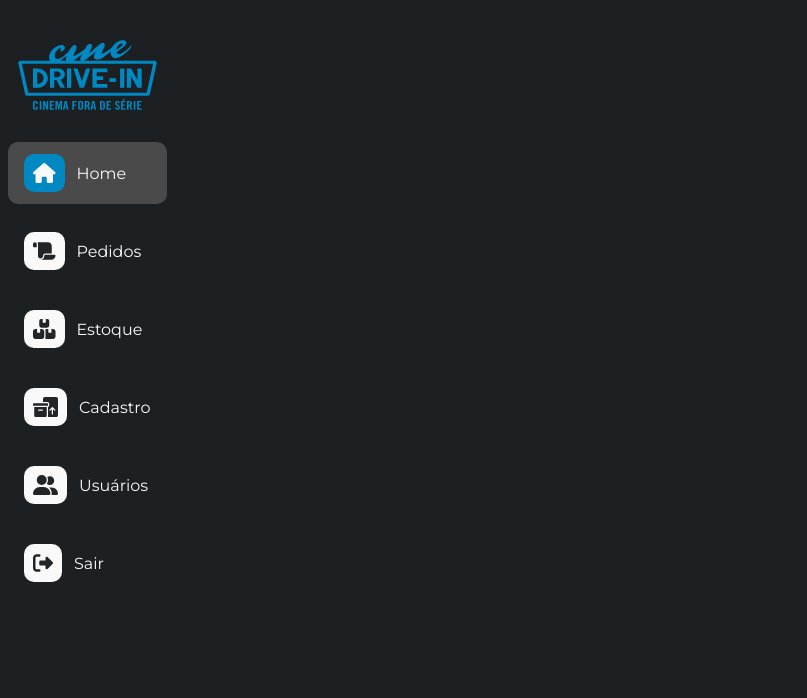
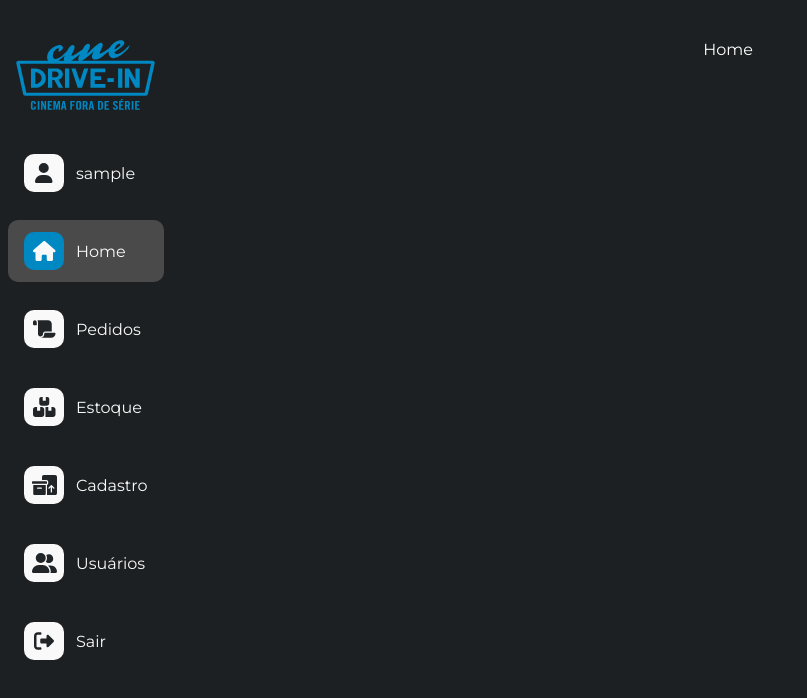
Before and after one commit to leoFagundes/cine-drivein-admin, a React (Create React App) app: page / in a window 1280 px wide. Shown: the top 698 px of the page, without its empty margins (0-807 px from the left). Built offline with nearby package versions, Linux system fonts and the light colour scheme; sample sign-in values are in the browser's storage.

Commit message:
feat: update admin template

```diff
--- a/src/Components/Molecules/Alert/Alert.module.scss
+++ b/src/Components/Molecules/Alert/Alert.module.scss
@@ -3,7 +3,7 @@
 .alert {
   display: flex;
   align-items: center;
-  justify-content: center;
+  justify-content: space-around;
   gap: 10px;
   position: fixed;
   padding: 5px 15px;
@@ -13,6 +13,8 @@
   animation: alertAnimation 0.5s ease forwards;
   z-index: 99;
   color: $main-white;
+  height: 60px;
+  min-width: 250px;
 
   .closeIco {
     &:hover {
--- a/src/Components/Molecules/HorizontalItem/HorizontalItem.module.scss
+++ b/src/Components/Molecules/HorizontalItem/HorizontalItem.module.scss
@@ -1,4 +1,4 @@
-@import '../../../Global.scss';
+@import "../../../Global.scss";
 
 .sidebarItemContainer {
   display: flex;
@@ -51,6 +51,7 @@
   background-color: $main-white;
   border-radius: 10px;
   color: $background-color;
+  width: 40px;
 }
 
 .iconContainerActivate {
@@ -61,4 +62,10 @@
   border-radius: 10px;
   background-color: $primary-color;
   color: $main-white;
+  width: 40px;
 }
+
+.avatarProfileImage {
+  width: 40px;
+  transform: scale(1.4);
+}
--- a/src/Components/Molecules/HorizontalItem/index.tsx
+++ b/src/Components/Molecules/HorizontalItem/index.tsx
@@ -1,25 +1,37 @@
 import styles from './HorizontalItem.module.scss'
-import {FontAwesomeIcon} from "@fortawesome/react-fontawesome";
+import { FontAwesomeIcon } from "@fortawesome/react-fontawesome";
 import Text from "../../Atoms/Text";
-import {IconProp} from "@fortawesome/fontawesome-svg-core";
+import { IconProp } from "@fortawesome/fontawesome-svg-core";
 
 type HorizontalItemType = {
   pageKey?: string;
   isSelected: boolean;
   label: string;
   icon: IconProp;
+  profileImage?: string;
   onClick: VoidFunction;
   marginTop: string;
 }
-export const HorizontalItem = ({pageKey, label, icon, onClick, marginTop, isSelected}: HorizontalItemType) => {
+export const HorizontalItem = ({ pageKey, label, icon, profileImage, onClick, marginTop, isSelected }: HorizontalItemType) => {
   const containerClassName = isSelected ? styles.sidebarItemContainerActivate : styles.sidebarItemContainer;
   const iconClassName = isSelected ? styles.iconContainerActivate : styles.iconContainer;
 
   return (
-  <div onClick={onClick} style={{marginTop}} className={containerClassName}>
-    <div className={iconClassName}>
-      <FontAwesomeIcon size="lg" icon={icon}/>
+    <div onClick={onClick} style={{ marginTop }} className={containerClassName}>
+
+      {pageKey === 'profile' && profileImage !== '' ?
+        <img
+          className={styles.avatarProfileImage}
+          src={`https://api.dicebear.com/7.x/adventurer/svg?seed=${profileImage}`}
+          alt={`Profile Image - ${label}`}
+        />
+        :
+        <div className={iconClassName}>
+          <FontAwesomeIcon size="lg" icon={icon} />
+        </div>
+      }
+
+      <Text>{label}</Text>
     </div>
-    <Text>{label}</Text>
-  </div>
-)};
+  )
+};
--- a/src/Components/Organism/LayoutWithSidebar/index.tsx
+++ b/src/Components/Organism/LayoutWithSidebar/index.tsx
@@ -1,17 +1,88 @@
-import {Sidebar} from "../Sidebar";
+import { useLocation, useNavigate } from "react-router";
+import { useAuth } from "../../../Context/AuthContext";
+import { Sidebar } from "../Sidebar";
 import styles from './AdminTemplate.module.scss';
-import {ReactNode} from "react";
+import { ReactNode, useEffect, useState } from "react";
+import Alert from "../../Molecules/Alert";
+import Home from "../../../Pages/Home";
 
 type AdminTemplateType = {
-  children?: ReactNode;
+  isAdminPage?: ReactNode;
 }
-export const LayoutWithSidebar = ({children}: AdminTemplateType) => {
+
+export const LayoutWithSidebar = ({ isAdminPage = false }: AdminTemplateType) => {
+  const [currentPage, setCurrentPage] = useState('home');
+  const [showLoginSuccessAlert, setShowLoginSuccessAlert] = useState(false);
+
+  const navigate = useNavigate();
+  const location = useLocation();
+  const { isLoggedIn, user } = useAuth();
+  const { from } = location.state || { from: { pathname: "/" } };
+
+  const closeAlert = () => {
+    setShowLoginSuccessAlert(false);
+  };
+
+  useEffect(() => {
+
+    const checkAuthentication = async () => {
+
+      if (from === "200:LoginSuccess") {
+        setShowLoginSuccessAlert(true);
+        navigate("/", { replace: true });
+      }
+
+      if (!isLoggedIn) {
+        const queryParams = { from: "401:UnauthorizedPageAccess" };
+        navigate("/login", { state: queryParams });
+      }
+    };
+
+    checkAuthentication();
+  }, [from, navigate, isLoggedIn]);
+
+  const renderContent = () => {
+    if (currentPage === "home") {
+      return <Home />;
+    }
+    if (currentPage === "profile") {
+      // return <Profile />;
+      return 'profile'
+    }
+    if (currentPage === "order") {
+      // return <Orders />;
+      return 'order'
+    }
+    if (currentPage === "stock") {
+      // return <Stock />;
+      return 'stock'
+    }
+    if (currentPage === "register") {
+      // return <Register />;
+      return 'register'
+    }
+    if (currentPage === "users") {
+      // return <Users />;
+      return 'users'
+    }
+
+    return <Home />;
+  };
+
   return (
     <>
-      <Sidebar />
+      <Sidebar page={currentPage} setPage={setCurrentPage} />
       <div className={styles.container}>
         <div className={styles.elementsContainer}>
-          {children}
+          <Alert
+            isAlertOpen={showLoginSuccessAlert}
+            setIsAlertOpen={setShowLoginSuccessAlert}
+            message={`Bem-Vindo(a), ${user?.username}.`}
+            alertDisplayTime={5000}
+            onClose={closeAlert}
+            type="success"
+          />
+          {renderContent()}
         </div>
       </div>
     </>
--- a/src/Components/Organism/Sidebar/index.tsx
+++ b/src/Components/Organism/Sidebar/index.tsx
@@ -3,6 +3,7 @@ import LogoImage from "../../Atoms/LogoImage";
 import { motion } from 'framer-motion';
 import { FontAwesomeIcon } from "@fortawesome/react-fontawesome";
 import {
+  faUser,
   faHouse,
   faScroll,
   faBoxesStacked,
@@ -14,14 +15,34 @@ import {
 } from "@fortawesome/free-solid-svg-icons";
 import { useEffect, useState } from "react";
 import { HorizontalItem } from "../../Molecules/HorizontalItem";
+import { useAuth } from '../../../Context/AuthContext';
+import { useNavigate } from 'react-router';
 
-export const Sidebar = () => {
-  const [page, setPage] = useState('home');
+type SideBarType = {
+  page: string
+  setPage: React.Dispatch<React.SetStateAction<string>>
+}
+
+export const Sidebar = ({ page, setPage }: SideBarType) => {
   const [isDisplayOn, setIsDisplayOn] = useState(false);
   const [width, setWidth] = useState(window.innerWidth);
   const isOpen = isDisplayOn || width > 720;
+  const { logout, user } = useAuth();
+  const navigate = useNavigate()
 
-  const sideBarElementsInfo = [{
+  const handleLogoutClick = () => {
+    logout()
+    navigate('/login')
+  }
+
+  const sideBarElementsInfo = [
+    {
+      key: 'profile',
+      label: user?.username || 'Perfil',
+      profileImage: user?.profileImage || '',
+      icon: faUser,
+      onClick: () => setPage('profile'),
+    }, {
       key: 'home',
       label: 'Home',
       icon: faHouse,
@@ -47,10 +68,12 @@ export const Sidebar = () => {
       icon: faUserGroup,
       onClick: () => setPage('users'),
     }, {
+      key: 'exit',
       label: 'Sair',
       icon: faRightFromBracket,
-    onClick: () => setIsDisplayOn(false),
-  }];
+      onClick: handleLogoutClick,
+    }
+  ];
 
 
   useEffect(() => {
@@ -70,7 +93,7 @@ export const Sidebar = () => {
   return (
     <>
       <button onClick={() => setIsDisplayOn(true)} className={styles.hamburguerContainer}>
-        <FontAwesomeIcon size="3x" icon={faBars}/>
+        <FontAwesomeIcon size="3x" icon={faBars} />
       </button>
 
       <motion.div
@@ -91,10 +114,12 @@ export const Sidebar = () => {
 
             return (
               <HorizontalItem
+                key={item.key}
                 pageKey={item.key}
                 isSelected={IS_SELECTED}
                 label={item.label}
                 icon={item.icon}
+                profileImage={item.profileImage}
                 onClick={item.onClick}
                 marginTop={marginTop}
               />
--- a/src/Pages/Home/index.tsx
+++ b/src/Pages/Home/index.tsx
@@ -1,7 +1,9 @@
-import {LayoutWithSidebar} from "../../Components/Organism/LayoutWithSidebar";
+import styles from './Home.module.scss'
 
 export default function Home() {
   return (
-    <LayoutWithSidebar />
+    <section className={styles.homeContainer}>
+      Home
+    </section>
   )
 }
--- a/src/Pages/SignUp/index.tsx
+++ b/src/Pages/SignUp/index.tsx
@@ -110,7 +110,7 @@ export default function SignUp() {
     try {
       await UserRepositories.createUser({ username, password, email, isAdmin });
       console.log("Usuário criado com sucesso");
-      navigate("/login", { state: { from: "userCreated" } });
+      navigate("/login", { state: { from: "201:UserCreated" } });
     } catch (error) {
       console.error("Erro ao criar usuário:", error);
     }
--- a/src/routes.tsx
+++ b/src/routes.tsx
@@ -1,12 +1,12 @@
 import { BrowserRouter, Routes, Route } from "react-router-dom";
-import Home from "./Pages/Home";
 import Login from "./Pages/Login";
 import SignUp from "./Pages/SignUp";
+import { LayoutWithSidebar } from "./Components/Organism/LayoutWithSidebar";
 
 const Router = () => (
   <BrowserRouter>
     <Routes>
-      <Route path="/" element={<Home />} />
+      <Route path="/" element={<LayoutWithSidebar />} />
       <Route path="/login" element={<Login />} />
       <Route path="/signUp" element={<SignUp />} />
     </Routes>
```
Also changed, not shown: src/Pages/Login/index.tsx (+22 -7 lines). Lines whose indentation alone changed are shown as unchanged.
